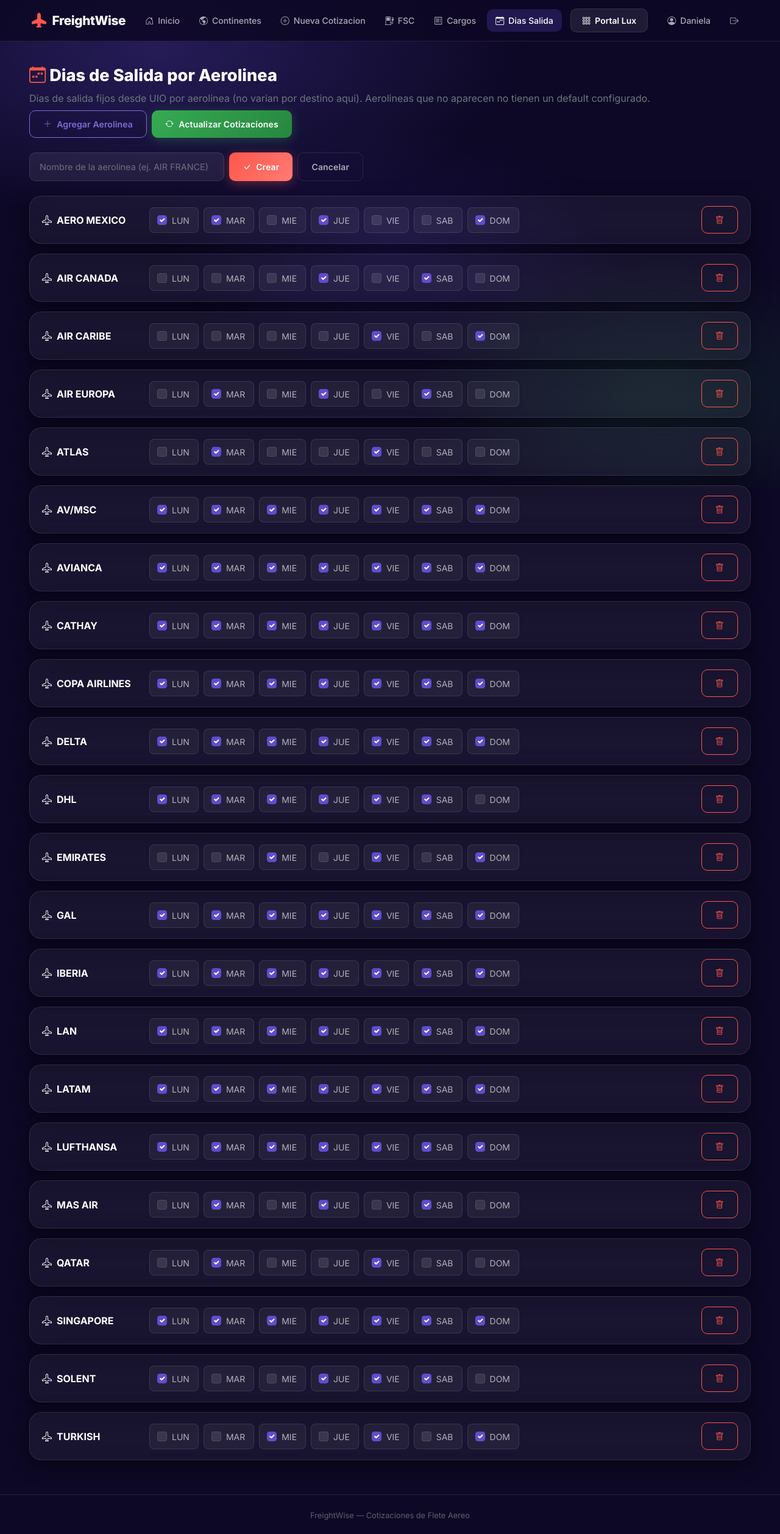
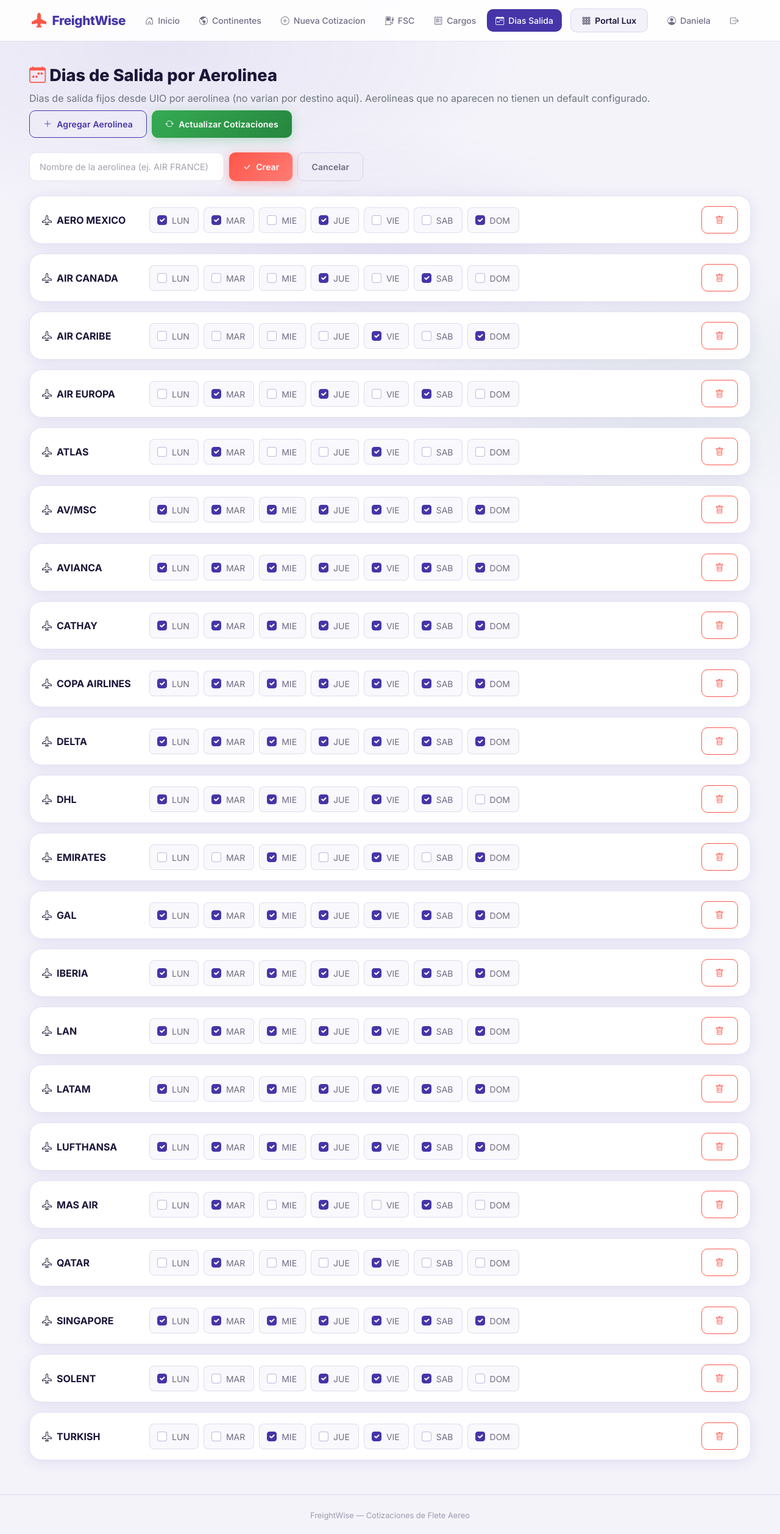
Before and after one commit to echeverrialoayzad-bit/lux-portal, a Flask app: page /cotizaciones/dias-salida in a window 1280 px wide. Shown: the whole page at 61% size. Run offline with Flask 3, Linux system fonts and the light colour scheme; the visitor is signed in with stand-in values (Sample User, id 1).

Commit message:
Cotizaciones: switch from dark theme to light theme with brand purple as primary color

```diff
--- a/lux_portal/cotizaciones/templates/cotizaciones/base_freightwise.html
+++ b/lux_portal/cotizaciones/templates/cotizaciones/base_freightwise.html
@@ -11,13 +11,13 @@
     <link href="https://fonts.googleapis.com/css2?family=Inter:wght@400;500;600;700;800&display=swap" rel="stylesheet">
     <style>
         /* ================================================
-           FREIGHTWISE BRAND — DARK PURPLE THEME
+           FREIGHTWISE BRAND — LIGHT THEME
            Paleta oficial Manual de Identidad Visual 2025
            ================================================ */
         :root {
-            --fw-purple:       #5F4DCE;
-            --fw-purple-light: #7B6ED6;
-            --fw-purple-deep:  #3D2BAA;
+            --fw-purple:       #4535A8;
+            --fw-purple-light: #6B5BC8;
+            --fw-purple-deep:  #2E2678;
             --fw-coral:        #ff5649;
             --fw-coral-light:  #ff7c75;
             --fw-verde:        #35ab53;
@@ -25,31 +25,31 @@
             --fw-aire:         #ede9e5;
             --fw-mar:          #bce6e8;
 
-            /* Dark surfaces */
-            --bg-base:     #0D0825;
-            --bg-surface:  #160E38;
-            --bg-elevated: #1E1450;
-            --bg-card:     rgba(255,255,255,0.05);
-            --bg-card-hover: rgba(255,255,255,0.08);
+            /* Light surfaces */
+            --bg-base:     #F4F3FA;
+            --bg-surface:  #FFFFFF;
+            --bg-elevated: #FFFFFF;
+            --bg-card:     #FFFFFF;
+            --bg-card-hover: #FAFAFE;
 
-            /* Text on dark */
-            --text-primary:   #FFFFFF;
-            --text-secondary: rgba(255,255,255,0.65);
-            --text-muted:     rgba(255,255,255,0.35);
+            /* Text on light */
+            --text-primary:   #1B1638;
+            --text-secondary: rgba(27,22,56,0.62);
+            --text-muted:     rgba(27,22,56,0.40);
 
             /* Borders */
-            --border:       rgba(255,255,255,0.10);
-            --border-accent: rgba(95,77,206,0.55);
+            --border:       rgba(69,53,168,0.14);
+            --border-accent: rgba(69,53,168,0.45);
 
             /* Gradients */
-            --grad-purple:  linear-gradient(135deg, #5F4DCE 0%, #3D2BAA 100%);
-            --grad-brand:   linear-gradient(135deg, #5F4DCE 0%, #35ab53 100%);
+            --grad-purple:  linear-gradient(135deg, #4535A8 0%, #2E2678 100%);
+            --grad-brand:   linear-gradient(135deg, #4535A8 0%, #35ab53 100%);
             --grad-coral:   linear-gradient(135deg, #ff5649 0%, #ff7c75 100%);
 
             /* Shadows / Glow */
-            --shadow-card:  0 8px 32px rgba(0,0,0,0.45);
-            --glow-purple:  0 0 28px rgba(95,77,206,0.45);
-            --glow-coral:   0 0 20px rgba(255,86,73,0.4);
+            --shadow-card:  0 4px 22px rgba(69,53,168,0.10);
+            --glow-purple:  0 0 0 4px rgba(69,53,168,0.14);
+            --glow-coral:   0 0 20px rgba(255,86,73,0.25);
 
             --t: 250ms cubic-bezier(0.4,0,0.2,1);
         }
@@ -67,22 +67,22 @@
             overflow-x: hidden;
         }
 
-        /* Rich purple noise background */
+        /* Soft purple wash background */
         body::before {
             content: '';
             position: fixed;
             inset: 0;
             background:
-                radial-gradient(ellipse 80% 60% at 20% 10%, rgba(95,77,206,0.30) 0%, transparent 60%),
-                radial-gradient(ellipse 60% 50% at 85% 80%, rgba(53,171,83,0.15) 0%, transparent 55%),
-                radial-gradient(ellipse 50% 40% at 50% 50%, rgba(61,43,170,0.20) 0%, transparent 60%);
+                radial-gradient(ellipse 80% 60% at 20% 10%, rgba(69,53,168,0.07) 0%, transparent 60%),
+                radial-gradient(ellipse 60% 50% at 85% 80%, rgba(53,171,83,0.06) 0%, transparent 55%),
+                radial-gradient(ellipse 50% 40% at 50% 50%, rgba(69,53,168,0.05) 0%, transparent 60%);
             z-index: -1;
             pointer-events: none;
         }
 
         /* ================================================ NAVBAR ================================================ */
         .navbar {
-            background: rgba(13,8,37,0.85);
+            background: rgba(255,255,255,0.88);
             backdrop-filter: blur(24px);
             -webkit-backdrop-filter: blur(24px);
             border-bottom: 1px solid var(--border);
@@ -93,7 +93,7 @@
         .navbar-brand {
             font-weight: 800;
             font-size: 1.3rem;
-            color: #fff !important;
+            color: var(--fw-purple) !important;
             display: flex;
             align-items: center;
             gap: 10px;
@@ -120,13 +120,13 @@
         }
 
         .nav-link:hover {
-            color: #fff !important;
-            background: rgba(255,255,255,0.08);
+            color: var(--fw-purple) !important;
+            background: rgba(69,53,168,0.08);
         }
 
         .nav-link.active {
             color: #fff !important;
-            background: rgba(95,77,206,0.25);
+            background: var(--fw-purple);
         }
 
         .navbar-toggler {
@@ -140,9 +140,9 @@
 
         /* Back to Portal Button */
         .btn-back-portal {
-            background: rgba(255,255,255,0.08);
+            background: rgba(69,53,168,0.06);
             border: 1px solid var(--border);
-            color: #fff;
+            color: var(--text-primary);
             padding: 8px 18px;
             border-radius: 10px;
             font-size: 0.875rem;
@@ -169,7 +169,7 @@
         h2 {
             font-size: 1.7rem;
             font-weight: 800;
-            color: #fff;
+            color: var(--text-primary);
         }
 
         h2 .text-primary,
@@ -206,15 +206,15 @@
         }
 
         .btn-outline-primary {
-            border: 1px solid var(--fw-purple-light);
-            color: var(--fw-purple-light);
+            border: 1px solid var(--fw-purple);
+            color: var(--fw-purple);
             background: transparent;
         }
 
         .btn-outline-primary:hover {
-            background: rgba(95,77,206,0.18);
+            background: var(--fw-purple);
             color: #fff;
-            border-color: var(--fw-purple-light);
+            border-color: var(--fw-purple);
         }
 
         .btn-success {
@@ -388,11 +388,11 @@
 
         /* ================================================ FORMS ================================================ */
         .form-control, .form-select {
-            background: rgba(255,255,255,0.07);
+            background: #fff;
             border: 1px solid var(--border);
             border-radius: 10px;
             padding: 12px 16px;
-            color: #fff;
+            color: var(--text-primary);
             font-size: 0.9rem;
             transition: all var(--t);
         }
@@ -421,8 +421,8 @@
         }
 
         .form-check-input {
-            background-color: rgba(255,255,255,0.10);
-            border: 1px solid var(--border);
+            background-color: #fff;
+            border: 1px solid rgba(69,53,168,0.35);
         }
 
         .form-check-input:checked {
@@ -639,7 +640,7 @@
         }
 
         .departure-days .form-check {
-            background: rgba(255,255,255,0.05);
+            background: rgba(69,53,168,0.03);
             border: 1px solid var(--border);
             border-radius: 8px;
             padding: 8px 14px 8px 36px;
@@ -662,10 +663,10 @@
         /* ================================================ SCROLLBAR ================================================ */
         ::-webkit-scrollbar { width: 8px; height: 8px; }
         ::-webkit-scrollbar-track { background: var(--bg-base); }
-        ::-webkit-scrollbar-thumb { background: rgba(95,77,206,0.45); border-radius: 4px; }
-        ::-webkit-scrollbar-thumb:hover { background: rgba(95,77,206,0.70); }
+        ::-webkit-scrollbar-thumb { background: rgba(69,53,168,0.35); border-radius: 4px; }
+        ::-webkit-scrollbar-thumb:hover { background: rgba(69,53,168,0.55); }
 
-        ::selection { background: rgba(95,77,206,0.35); color: #fff; }
+        ::selection { background: rgba(69,53,168,0.22); color: var(--text-primary); }
 
         /* Formula input */
         .formula-input[data-formula] {
--- a/lux_portal/cotizaciones/templates/cotizaciones/continentes.html
+++ b/lux_portal/cotizaciones/templates/cotizaciones/continentes.html
@@ -12,10 +12,10 @@
     }
     .continente-card:hover { border-color: var(--border-accent); box-shadow: var(--glow-purple); transform: translateY(-3px); }
     .continente-card i { font-size: 2.4rem; color: var(--fw-purple-light); }
-    .continente-nombre { font-size: 1.15rem; font-weight: 700; color: #fff; }
+    .continente-nombre { font-size: 1.15rem; font-weight: 700; color: var(--text-primary); }
     .continente-count { color: var(--text-secondary); font-size: 0.85rem; }
     .ver-todas-link { display: inline-flex; align-items: center; gap: 8px; margin-top: 28px; color: var(--text-secondary); text-decoration: none; }
-    .ver-todas-link:hover { color: #fff; }
+    .ver-todas-link:hover { color: var(--fw-purple); }
 </style>
 {% endblock %}
 
--- a/lux_portal/cotizaciones/templates/cotizaciones/dias_salida.html
+++ b/lux_portal/cotizaciones/templates/cotizaciones/dias_salida.html
@@ -13,7 +13,7 @@
         flex-wrap: wrap;
     }
     .dias-row .departure-days { flex: 1; }
-    .dias-airline-name { font-weight: 700; flex: 0 0 160px; color: #ffffff; }
+    .dias-airline-name { font-weight: 700; flex: 0 0 160px; color: var(--text-primary); }
 </style>
 {% endblock %}
 
```
Also changed, not shown: other parts of lux_portal/cotizaciones/templates/cotizaciones/base_freightwise.html (+43 -42 lines).
